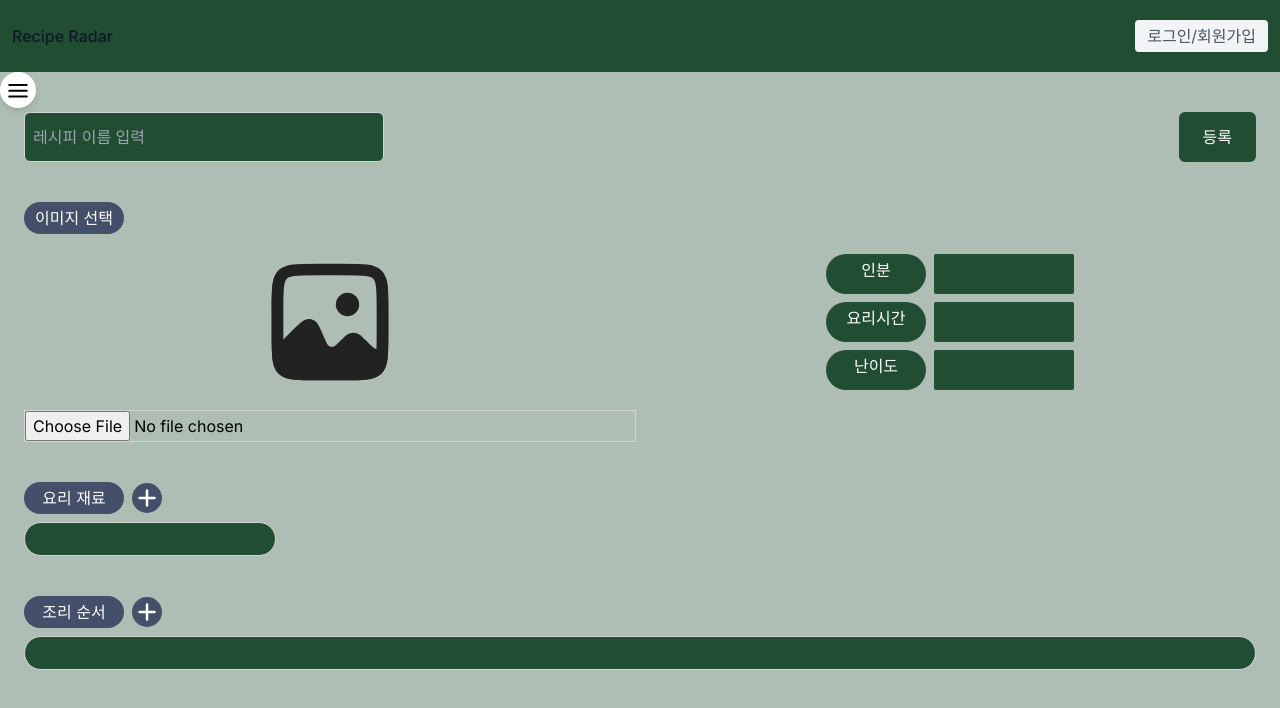
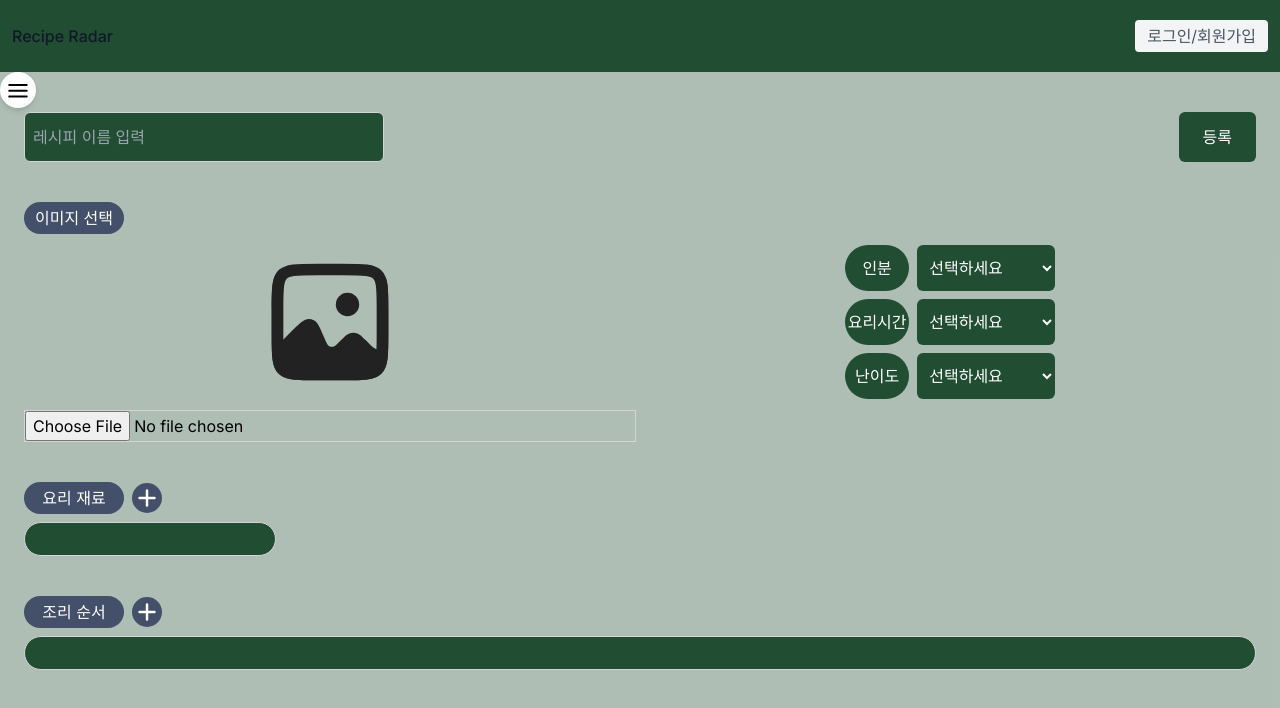
Before and after one commit to Teeeeeeeam/Recipe-FE, a Next.js app: page /admin/recipe/write in a window 1280 px wide. Shown: the top 708 px of the page. Built offline with nearby package versions, Linux system fonts and the light colour scheme; no server answers.

Commit message:
🔧 Chore : 레시피 수정 페이지 수정 및 필요한 옵션 추가

```diff
--- a/src/app/admin/recipe/modify/[id]/page.tsx
+++ b/src/app/admin/recipe/modify/[id]/page.tsx
@@ -1,13 +1,11 @@
 'use client'
 
 import { getDetailRecipe, updateRecipe } from '@/api/admin-apis'
-import { useParams } from 'next/navigation'
+import { useParams, useRouter } from 'next/navigation'
 import { useEffect } from 'react'
-import { postRecipe } from '@/api/admin-apis'
-import RecipeFormInput from '@/components/common/recipe-form-input'
 import Image from 'next/image'
 import { useState, useRef } from 'react'
-import { CookStep } from '@/types/admin'
+import { CookStep, NewCookStep } from '@/types/admin'
 
 const ModifyRecipe = () => {
   const [imgFile, setImgFile] = useState('')
@@ -16,27 +14,32 @@ const ModifyRecipe = () => {
   const [ingredients, setIngredients] = useState<string[]>([''])
   const [title, setTitle] = useState('')
   const [cookStep, setCookStep] = useState<CookStep[]>([])
+  const [deleteCookStepsId, setDeleteCookStepsId] = useState<string[]>([])
+  const [newCookStep, setNewCookStep] = useState<string[]>([])
   const [people, setPeople] = useState('')
   const [cookTime, setCookTime] = useState('')
   const [cookLevel, setCookLevel] = useState('')
 
   const params = useParams()
   const recipeId = params.id
+  const router = useRouter()
 
   useEffect(() => {
     const getData = async () => {
       const res = await getDetailRecipe(recipeId as string)
       setImgFile(res.recipe.imageUrl)
-      setIngredients(res.ingredients)
+      setIngredients([...res.ingredients])
       setTitle(res.recipe.title)
       setCookLevel(res.recipe.cookingLevel)
       setCookTime(res.recipe.cookingTime)
       setPeople(res.recipe.people)
       setCookStep([...res.cookStep])
+      console.log(res)
     }
+
     getData()
   }, [])
-  console.log(imgFile)
+
   const previewImg = () => {
     if (imgRef.current && imgRef.current.files) {
       const selectedFile = imgRef.current.files[0]
@@ -60,6 +63,11 @@ const ModifyRecipe = () => {
     newIngredients[idx] = value
     setIngredients(newIngredients)
   }
+  const handleAddNewCookStepChange = (idx: number, value: string) => {
+    const updatedNewCookStep = [...newCookStep]
+    updatedNewCookStep[idx] = value
+    setNewCookStep(updatedNewCookStep)
+  }
   const handleAddCookStepChange = (idx: number, value: string) => {
     const newIngredients = [...cookStep]
     newIngredients[idx].cook_steps = value
@@ -67,19 +75,28 @@ const ModifyRecipe = () => {
   }
   //이미지 파일 수정 해야됨
   const handleModifyClick = async () => {
-    // if (file) {
-    //   const res = await updateRecipeRecipe(
-    //     title,
-    //     cookLevel,
-    //     people,
-    //     ingredients,
-    //     cookTime,
-    //     cookStep,
-    //     file,
-    //   )
-    //   console.log(res)
-    // }
+    if (!title || !cookLevel || !people || !ingredients.length || !cookTime) {
+      alert('모든 필드를 채워야 합니다.')
+      return
     }
+    if (confirm('레시피를 수정하시겠습니까?')) {
+      const res = await updateRecipe(
+        Number(recipeId),
+        title,
+        cookLevel,
+        people,
+        ingredients,
+        cookTime,
+        cookStep,
+        newCookStep,
+        deleteCookStepsId,
+        file ?? null,
+      )
+      alert('게시글이 수정되었습니다.')
+      router.push('/admin/recipe')
+    }
+  }
+  console.log(cookStep)
   return (
     <div className="space-y-10">
       <div className="flex justify-between text-center gap-x-2 text-white">
@@ -122,22 +139,56 @@ const ModifyRecipe = () => {
         </div>
         <div className="flex flex-col items-center justify-center text-white gap-y-2">
           <div className="flex gap-x-2">
-            <div className="w-[100px] py-1 text-center bg-green-100 rounded-full">
+            <div className="flex items-center justify-center w-[100px] py-1 text-center bg-green-100 rounded-full">
               인분
             </div>
-            <RecipeFormInput value={people} onChange={setPeople} />
+            <select
+              value={people}
+              onChange={(e) => setPeople(e.target.value)}
+              className="max-w-[160px] w-full py-3 pl-2 bg-green-100 rounded-md"
+            >
+              <option value="">선택하세요</option>
+              <option value="1인분">1인분</option>
+              <option value="2인분">2인분</option>
+              <option value="3인분">3인분</option>
+              <option value="4인분">4인분</option>
+              <option value="5인분">5인분</option>
+              <option value="6인분이상">6인분 이상</option>
+            </select>
           </div>
           <div className="flex gap-x-2">
-            <div className="w-[100px] py-1 text-center bg-green-100 rounded-full">
+            <div className="flex items-center justify-center w-[100px] py-1 text-center bg-green-100 rounded-full">
               요리시간
             </div>
-            <RecipeFormInput value={cookTime} onChange={setCookTime} />
+            <select
+              value={cookTime}
+              onChange={(e) => setCookTime(e.target.value)}
+              className="max-w-[160px] w-full py-3 pl-2 bg-green-100 rounded-md"
+            >
+              <option value="">선택하세요</option>
+              <option value="5분이내">5분 이내</option>
+              <option value="15분이내">15분 이내</option>
+              <option value="30분이내">30분 이내</option>
+              <option value="60분이내">60분 이내</option>
+              <option value="90분이내">90분 이내</option>
+              <option value="2시간이내">2시간 이내</option>
+              <option value="2시간이상">2시간 이상</option>
+            </select>
           </div>
           <div className="flex gap-x-2">
-            <div className="w-[100px] py-1 text-center bg-green-100 rounded-full">
+            <div className="flex items-center justify-center w-[100px] py-1 text-center bg-green-100 rounded-full">
               난이도
             </div>
-            <RecipeFormInput value={cookLevel} onChange={setCookLevel} />
+            <select
+              value={cookLevel}
+              onChange={(e) => setCookLevel(e.target.value)}
+              className="max-w-[160px] w-full py-3 pl-2 bg-green-100 rounded-md "
+            >
+              <option value="">선택하세요</option>
+              <option value="상급">상급</option>
+              <option value="중급">중급</option>
+              <option value="초급">초급</option>
+            </select>
           </div>
         </div>
       </div>
@@ -160,14 +211,28 @@ const ModifyRecipe = () => {
         <div className="flex flex-wrap gap-2">
           {ingredients &&
             ingredients.map((el, idx) => (
+              <div key={idx} className="relative">
                 <input
-                key={idx}
                   value={el}
                   onChange={(e) =>
                     handleAddIngredientsChange(idx, e.target.value)
                   }
                   className="min-w-[100px] py-1 pl-4 bg-green-100 rounded-sm text-white"
                 />
+                <Image
+                  src={`/svg/close.svg`}
+                  alt="delete-icon"
+                  height={25}
+                  width={25}
+                  className="absolute top-0 right-0 cursor-pointer"
+                  onClick={() =>
+                    setIngredients((prev) =>
+                      prev.filter((_, index) => index !== idx),
+                    )
+                  }
+                  priority
+                />
+              </div>
             ))}
         </div>
       </div>
@@ -176,9 +241,7 @@ const ModifyRecipe = () => {
           <div className="w-[100px] py-1 text-center bg-navy-100 rounded-full">
             조리 순서
           </div>
-          <button
-            onClick={() => setCookStep((prev) => [...prev, { cook_steps: '' }])}
-          >
+          <button onClick={() => setNewCookStep((prev) => [...prev, ''])}>
             <Image
               src="/svg/plus.svg"
               alt="조리추가"
@@ -191,12 +254,52 @@ const ModifyRecipe = () => {
         </div>
         {cookStep &&
           cookStep.map((el, idx) => (
+            <div key={idx} className="relative">
               <textarea
-              key={idx}
                 value={el.cook_steps}
                 onChange={(e) => handleAddCookStepChange(idx, e.target.value)}
-              className="w-full py-1 px-2 bg-green-100 rounded-sm text-white"
+                className="w-full py-1 pl-2 pr-6 bg-green-100 rounded-sm text-white"
               />
+              <Image
+                src={`/svg/close.svg`}
+                alt="delete-icon"
+                height={25}
+                width={25}
+                className="absolute top-0 right-0 cursor-pointer"
+                onClick={() => {
+                  setCookStep((prev) =>
+                    prev.filter((_, index) => index !== idx),
+                  )
+                  setDeleteCookStepsId((prev) => [...prev, el.cook_step_id])
+                }}
+                priority
+              />
+            </div>
+          ))}
+        {newCookStep &&
+          newCookStep.map((el, idx) => (
+            <div key={idx} className="relative">
+              <textarea
+                value={el}
+                onChange={(e) =>
+                  handleAddNewCookStepChange(idx, e.target.value)
+                }
+                className="w-full py-1 pl-2 pr-6 bg-green-100 rounded-sm text-white"
+              />
+              <Image
+                src={`/svg/close.svg`}
+                alt="delete-icon"
+                height={25}
+                width={25}
+                className="absolute top-0 right-0 cursor-pointer"
+                onClick={() =>
+                  setNewCookStep((prev) =>
+                    prev.filter((_, index) => index !== idx),
+                  )
+                }
+                priority
+              />
+            </div>
           ))}
       </div>
     </div>
--- a/src/app/admin/recipe/write/page.tsx
+++ b/src/app/admin/recipe/write/page.tsx
@@ -1,6 +1,5 @@
 'use client'
 import { postRecipe } from '@/api/admin-apis'
-import RecipeFormInput from '@/components/common/recipe-form-input'
 import Image from 'next/image'
 import { useRouter } from 'next/navigation'
 import { useState, useRef } from 'react'
@@ -106,22 +105,56 @@ const WriteRecipe = () => {
         </div>
         <div className="flex flex-col items-center justify-center text-white gap-y-2">
           <div className="flex gap-x-2">
-            <div className="w-[100px] py-1 text-center bg-green-100 rounded-full">
+            <div className="flex items-center justify-center w-[100px] py-1 text-center bg-green-100 rounded-full">
               인분
             </div>
-            <RecipeFormInput value={people} onChange={setPeople} />
+            <select
+              value={people}
+              onChange={(e) => setPeople(e.target.value)}
+              className="max-w-[160px] w-full py-3 pl-2 bg-green-100 rounded-md"
+            >
+              <option value="">선택하세요</option>
+              <option value="1인분">1인분</option>
+              <option value="2인분">2인분</option>
+              <option value="3인분">3인분</option>
+              <option value="4인분">4인분</option>
+              <option value="5인분">5인분</option>
+              <option value="6인분이상">6인분 이상</option>
+            </select>
           </div>
           <div className="flex gap-x-2">
-            <div className="w-[100px] py-1 text-center bg-green-100 rounded-full">
+            <div className="flex items-center justify-center w-[100px] py-1 text-center bg-green-100 rounded-full">
               요리시간
             </div>
-            <RecipeFormInput value={cookTime} onChange={setCookTime} />
+            <select
+              value={cookTime}
+              onChange={(e) => setCookTime(e.target.value)}
+              className="max-w-[160px] w-full py-3 pl-2 bg-green-100 rounded-md"
+            >
+              <option value="">선택하세요</option>
+              <option value="5분이내">5분 이내</option>
+              <option value="15분이내">15분 이내</option>
+              <option value="30분이내">30분 이내</option>
+              <option value="60분이내">60분 이내</option>
+              <option value="90분이내">90분 이내</option>
+              <option value="2시간이내">2시간 이내</option>
+              <option value="2시간이상">2시간 이상</option>
+            </select>
           </div>
           <div className="flex gap-x-2">
-            <div className="w-[100px] py-1 text-center bg-green-100 rounded-full">
+            <div className="flex items-center justify-center w-[100px] py-1 text-center bg-green-100 rounded-full">
               난이도
             </div>
-            <RecipeFormInput value={cookLevel} onChange={setCookLevel} />
+            <select
+              value={cookLevel}
+              onChange={(e) => setCookLevel(e.target.value)}
+              className="max-w-[160px] w-full py-3 pl-2 bg-green-100 rounded-md "
+            >
+              <option value="">선택하세요</option>
+              <option value="상급">상급</option>
+              <option value="중급">중급</option>
+              <option value="초급">초급</option>
+            </select>
           </div>
         </div>
       </div>
--- a/src/app/user/login/page.tsx
+++ b/src/app/user/login/page.tsx
@@ -9,6 +9,8 @@ import Image from 'next/image'
 import Link from 'next/link'
 import { useRouter } from 'next/navigation'
 import { useState, useEffect } from 'react'
+
+const TEN_MINUTE = 60000
 
 const Login = ({
   searchParams,
@@ -40,8 +42,9 @@ const Login = ({
     } else {
       try {
         const res = await postLogin(username, password)
+
         setLocalStorage('accessToken', res.accessToken)
-        setLocalStorage('expiry', Date.now())
+        setLocalStorage('expiry', Date.now() + TEN_MINUTE)
         const userInfo = await postLoginInfo()
         dispatch(getLoginInfo(userInfo))
 
```
Also changed, not shown: src/app/admin/recipe/page.tsx (+8 -5 lines). Lines whose indentation alone changed are shown as unchanged.
